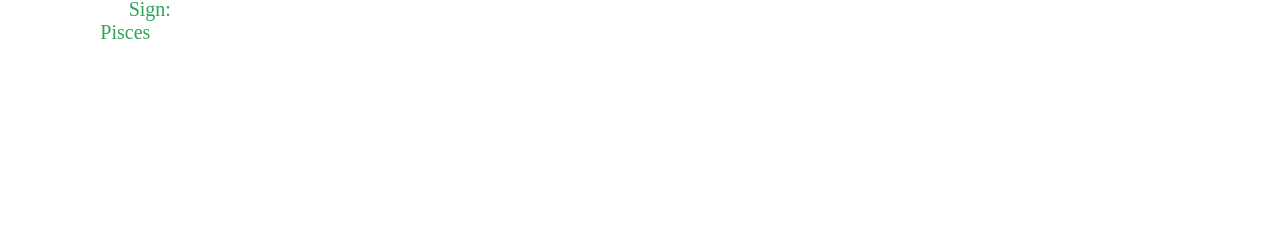
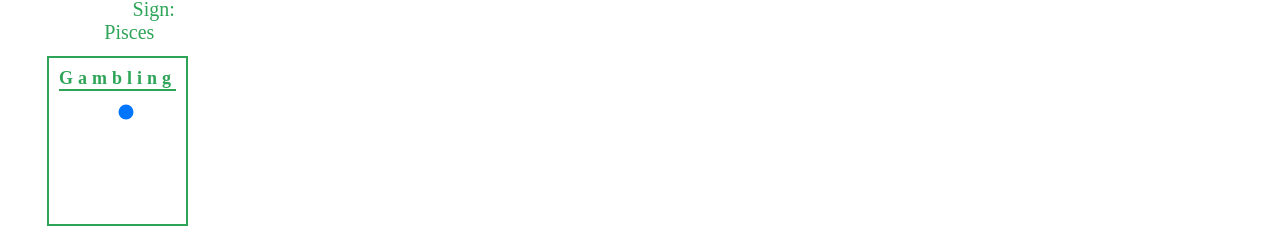
Before and after one commit to Tabolator1806/Dashboard, a Vue app: page / in a window 1280 px wide. Shown: the part 685-920 px from the top of the page. Before the commit the page ends 800 px from the top, so only its background shows below. Built offline with nearby package versions, Linux system fonts and the light colour scheme; no server answers; a web font is replaced by a local one.

Commit message:
gambling 2

```diff
--- a/src/components/Date.vue
+++ b/src/components/Date.vue
@@ -1,7 +1,7 @@
 <template>
 	<div id="date" class="tile">
 		<div id="title">Date</div>
-		<div id="content">
+		<div class="content">
 			<div id="clock">
 				<img alt="face" src="@/assets/images/clock_face2.png"/>
 				<img alt="hour" :style="{transform: 'rotate('+setHourArm+'turn)'}" src="@/assets/images/clock_hour_arm.png"/>
--- a/src/components/Gambling.vue
+++ b/src/components/Gambling.vue
@@ -1,11 +1,12 @@
 <template>
 	<div id="gambling" class="tile">
+    <img class="confetti" src="@/assets/images/confetti2.gif" alt="confetti" :style="{opacity:win}"/>
 		<div id="title">Gambling</div>
-		<div id="content">
-			<div class="slot">{{slot1}}<img :src="slot1"/></div>
-			<div class="slot">{{slot2}}<img :src="slot2"/></div>
-			<div class="slot">{{slot3}}<img :src="slot3"/></div>
-			<div id="hand"><input @click="setSlots" type="range" value="0"/></div>
+		<div class="content">
+			<div class="slot"><img :src="slot1" :alt="slot1"/></div>
+			<div class="slot"><img :src="slot2" :alt="slot2"/></div>
+			<div class="slot"><img :src="slot3" :alt="slot3"/></div>
+			<div id="hand"><input @input="setSlots" type="range" v-model="handValue" max="100" :disabled="disabled"/></div>
 		</div>
 	</div>
 </template>
@@ -16,25 +17,68 @@ export default {
 			slot1:"",
 			slot2:"",
 			slot3:"",
-			slotOptions:[7,"m","i","p"]
+			slotOptions:[7,"m","i","p"],
+      handValue:0,
+      disabled:false,
+      win:0
 		}
 	},
 	methods: {
 		setSlots(){
-			//this.slot1 = this.slotOptions[math.random(0) % 4]
-			alert(Math.random(10))
+      if(this.handValue==100){
+        this.slot1 = this.slotOptions[Math.floor((Math.random(10)*10)%4)]
+        this.slot2 = this.slotOptions[Math.floor((Math.random(10)*10)%4)]
+        this.slot3 = this.slotOptions[Math.floor((Math.random(10)*10)%4)]
+        this.disabled=true
+        if(this.slot1 == this.slot2 == this.slot3){
+          this.win = 1
+        }
+      }
 		}
 	},
+  created() {
+    setInterval(()=>{
+      if(this.handValue>0){
+        this.handValue -= 10
+      }
+      else{
+        this.disabled=false
+      }
+    },50)
+  }
 }
 </script>
 <style>
-#content{
-	#hand{
-		input{
-			transform:rotate(90deg);
-			width:100px;
-		}
-	}
+#gambling{
+  .confetti{
+    position:absolute;
+    width:30%;
+    height:170px;
+  }
+  .content{
+    display:grid;
+    grid-template-columns: 1fr 1fr 1fr 1fr;
+    justify-content: center;
+    align-items: center;
+  #hand{
+    input{
+      transform:rotate(90deg) translateX(50px);
+      width:100px;
+    }
+    input[type=range]::-webkit-slider-thumb,input[type=range]::-moz-range-thumb{
+      -webkit-appearance:none;
+      height:15px;
+      width:15px;
+      border:2px solid;
+      border-right-color:var(--lower-border-color);
+      border-top-color:var(--upper-border-color);
+      border-left-color:var(--upper-border-color);
+      border-bottom-color:var(--lower-border-color);
+      border-radius:20px;
+      background:var(--main-color);
+      margin-top:-6px;
+    }
+  }
 }
-
+}
 </style>
--- a/src/components/MusicPlayer.vue
+++ b/src/components/MusicPlayer.vue
@@ -1,7 +1,7 @@
 <template>
   <div id="musicplayer" class="tile" style="flex:1 0 40%">
     <div id="title">Music Player</div>
-    <div id="content">
+    <div class="content">
       <div id="image">
         <img :src="album" alt="albumImage" width="100px" height="100px"/>
       </div>
@@ -125,7 +125,7 @@ export default {
 </script>
 <style scoped>
 #musicplayer{
-  #content{
+  .content{
     display:flex;
     flex-direction:row;
     flex-wrap:nowrap;
--- a/src/views/HomeView.vue
+++ b/src/views/HomeView.vue
@@ -15,6 +15,9 @@
         <td><NameGenerator/></td>
         <td><ColorPicker/></td>
       </tr>
+      <tr>
+        <td><Gambling/></td>
+      </tr>
     </table>
 </template>
 <script>
@@ -28,6 +31,7 @@ import texts from '@/assets/texts.json'
 import Cat from '@/components/Cat.vue'
 import NameGenerator from '@/components/NameGenerator.vue'
 import ColorPicker from '@/components/ColorPicker.vue'
+import Gambling from "@/components/Gambling.vue";
 export default {
   components:{
     "WeatherTile":Weather,
@@ -38,7 +42,8 @@ export default {
     "Tile":Tile,
     "Cat":Cat,
     "NameGenerator":NameGenerator,
-    "ColorPicker":ColorPicker
+    "ColorPicker":ColorPicker,
+    "Gambling":Gambling
   },
   data() {
     return {
```
Also changed, not shown: 1 other file (tests, documents, lock files or other folders).
